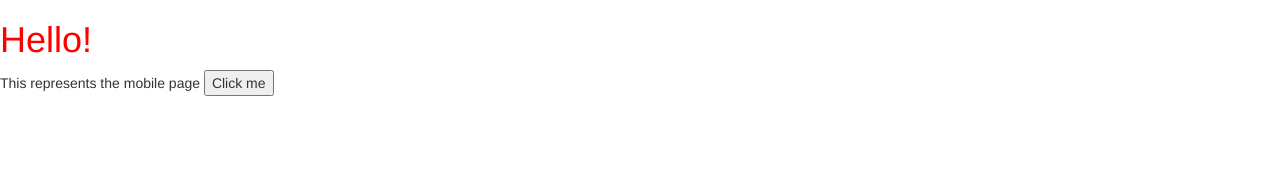
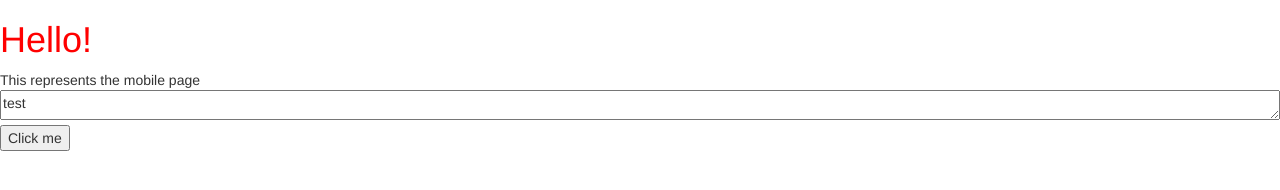
Before and after one commit to ludstuen90/connectedWorld, a website: page public/views/test.html in a window 1280 px wide. Drawn offline with nearby package versions, Linux system fonts and the light colour scheme; files that its build step writes are made by us from their sources; no server answers; files whose address does not match are found by name.

Commit message:
data passed loop

```diff
--- a/public/views/test.html
+++ b/public/views/test.html
@@ -8,7 +8,6 @@
 <link rel="stylesheet" href="vendors/bootstrap.min.css"></link>
 <link rel="stylesheet" href="assets/sheetrock.css"></link>
 
-
 <!-- Scripts -->
 <script type="text/javascript" src="vendors/angular.min.js"></script>
 <!-- <script type="text/javascript" src="scripts/clientApp.js"></script> -->
@@ -16,15 +15,15 @@
 
   </head>
 
-
   <body ng-controller="baseController">
 
     <h1>Hello!</h1>
 
-    This represents the mobile page
+    This represents the mobile page<br>
+
+    <textarea style='width: 100%; height: 30px' ng-model='variable'></textarea><br>
 
       <button ng-click="clickMe()">Click me</button>
-
 
       <script src="/socket.io/socket.io.js"></script>
       <script>
@@ -32,7 +31,7 @@
         var IOT = angular.module('IOT', []);
 
         IOT.controller('baseController', ['$scope', '$http', function($scope, $http){
-          console.log('hello, world!');
+          $scope.variable = "test";
 
           $scope.clickMe = function(){
             var tweet = {user: "Lukas", text: "Blue Banana"};
@@ -40,15 +39,10 @@
           }
 
           socket.on("tweet", function(tweet){
+            $scope.variable = tweet;
             console.log("from server - tweet from", tweet.user);
             console.log("contents", tweet.text);
           })
-
-
-
-
-
-
         }]);
 
         // socket.on("tweet", function(tweet){
--- a/server/app.js
+++ b/server/app.js
@@ -36,11 +36,6 @@ io.on('connection', function(socket){
 
   // send tweet every second
 
-
-
-
-
-
   // socket.emit('news', { hello: 'world' });
   // socket.on('my other event', function (data) {
   //   console.log(data);
```
Also changed, not shown: public/views/index.html (+4 -5 lines).
